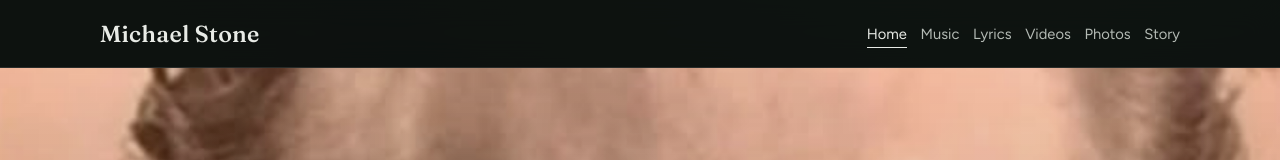
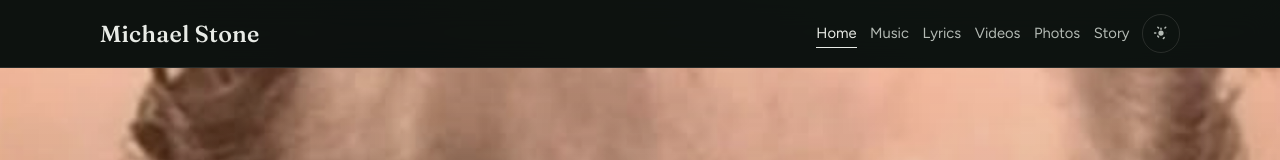
Before and after one commit to LeifChristian/michaelstone, a React (Vite) app: page / in a window 1280 px wide. Shown: the top 160 px of the page. Built offline with nearby package versions, Linux system fonts and the light colour scheme.

Commit message:
Add sun/moon theme toggle in header (dark default)
Co-authored-by: Cursor <cursoragent@cursor.com>

```diff
--- a/index.html
+++ b/index.html
@@ -16,8 +16,21 @@
     <meta property="og:type" content="website" />
     <meta property="og:url" content="https://michaelstonepoet.com" />
     <meta property="og:image" content="https://michaelstonepoet.com/images/hero.jpg" />
-    <meta name="theme-color" content="#e8ebe6" />
+    <meta name="theme-color" content="#121614" />
     <title>Michael Stone</title>
+    <script>
+      (function () {
+        try {
+          var t = localStorage.getItem('michaelstone:theme')
+          document.documentElement.setAttribute(
+            'data-theme',
+            t === 'light' || t === 'dark' ? t : 'dark',
+          )
+        } catch (e) {
+          document.documentElement.setAttribute('data-theme', 'dark')
+        }
+      })()
+    </script>
   </head>
   <body>
     <div id="root"></div>
--- a/src/components/Layout.tsx
+++ b/src/components/Layout.tsx
@@ -1,5 +1,6 @@
 import { NavLink, Outlet } from 'react-router-dom'
 import { site } from '../config/site'
+import { ThemeToggle } from './ThemeToggle'
 
 const links: { to: string; label: string; end?: boolean }[] = [
   { to: '/', label: 'Home', end: true },
@@ -21,6 +22,7 @@ export function Layout() {
         <NavLink to="/" className="brand" end>
           {site.name}
         </NavLink>
+        <div className="header-actions">
           <nav className="site-nav" aria-label="Primary">
             {links.map((link) => (
               <NavLink
@@ -35,6 +37,8 @@ export function Layout() {
               </NavLink>
             ))}
           </nav>
+          <ThemeToggle />
+        </div>
       </header>
 
       <main id="main" className="site-main">
--- /dev/null
+++ b/src/components/ThemeToggle.tsx
@@ -0,0 +1,64 @@
+import { useEffect, useState } from 'react'
+
+type Theme = 'dark' | 'light'
+
+const STORAGE_KEY = 'michaelstone:theme'
+
+function getInitialTheme(): Theme {
+  const stored = localStorage.getItem(STORAGE_KEY)
+  if (stored === 'light' || stored === 'dark') return stored
+  return 'dark'
+}
+
+function applyTheme(theme: Theme) {
+  document.documentElement.setAttribute('data-theme', theme)
+  const meta = document.querySelector('meta[name="theme-color"]')
+  if (meta) {
+    meta.setAttribute('content', theme === 'dark' ? '#121614' : '#e8ebe6')
+  }
+}
+
+export function ThemeToggle() {
+  const [theme, setTheme] = useState<Theme>(() => getInitialTheme())
+
+  useEffect(() => {
+    applyTheme(theme)
+    localStorage.setItem(STORAGE_KEY, theme)
+  }, [theme])
+
+  const next = theme === 'dark' ? 'light' : 'dark'
+
+  return (
+    <button
+      type="button"
+      className="theme-toggle"
+      onClick={() => setTheme(next)}
+      aria-label={theme === 'dark' ? 'Switch to light mode' : 'Switch to dark mode'}
+      title={theme === 'dark' ? 'Light mode' : 'Dark mode'}
+    >
+      {theme === 'dark' ? <SunIcon /> : <MoonIcon />}
+    </button>
+  )
+}
+
+function SunIcon() {
+  return (
+    <svg viewBox="0 0 24 24" width="18" height="18" aria-hidden="true">
+      <path
+        fill="currentColor"
+        d="M12 4.5a1 1 0 0 1 1 1V7a1 1 0 1 1-2 0V5.5a1 1 0 0 1 1-1Zm0 11a3.5 3.5 0 1 0 0-7 3.5 3.5 0 0 0 0 7Zm7.5-2.5a1 1 0 1 1 0-2H18a1 1 0 1 1 0 2h1.5ZM6 12a1 1 0 0 1-1 1H3.5a1 1 0 1 1 0-2H5a1 1 0 0 1 1 1Zm10.95 5.45a1 1 0 0 1 0 1.41l-1.06 1.06a1 1 0 1 1-1.41-1.41l1.06-1.06a1 1 0 0 1 1.41 0ZM9.52 6.08a1 1 0 0 1-1.41 0L7.05 5.02A1 1 0 0 1 8.46 3.6l1.06 1.07a1 1 0 0 1 0 1.41Zm0 11.84a1 1 0 0 1-1.41 0L7.05 16.86a1 1 0 1 1 1.41-1.41l1.06 1.06a1 1 0 0 1 0 1.41Zm8.43-11.84a1 1 0 0 1-1.41 0 1 1 0 0 1 0-1.41L17.6 3.6a1 1 0 1 1 1.41 1.42L17.95 6.08Z"
+      />
+    </svg>
+  )
+}
+
+function MoonIcon() {
+  return (
+    <svg viewBox="0 0 24 24" width="18" height="18" aria-hidden="true">
+      <path
+        fill="currentColor"
+        d="M14.6 3.1a1 1 0 0 1 1.17 1.3A7.5 7.5 0 1 0 19.6 14a1 1 0 0 1 1.3-1.17 9.5 9.5 0 1 1-6.3-9.73Z"
+      />
+    </svg>
+  )
+}
--- a/src/index.css
+++ b/src/index.css
@@ -1,6 +1,7 @@
 @import url('https://fonts.googleapis.com/css2?family=Fraunces:opsz,wght@9..144,400;9..144,550;9..144,650&family=Figtree:wght@400;500;600&display=swap');
 
-:root {
+:root,
+[data-theme='dark'] {
   color-scheme: dark;
   --bg: #121614;
   --bg-deep: #0c100e;
@@ -12,6 +13,11 @@
   --accent: #6fa894;
   --accent-soft: #8cbcab;
   --shadow: 0 24px 60px rgba(0, 0, 0, 0.45);
+  --header-bg: rgba(12, 16, 14, 0.82);
+  --body-glow-a: rgba(95, 120, 108, 0.12);
+  --body-glow-b: rgba(80, 90, 70, 0.1);
+  --body-top: #161b18;
+  --hover-fill: rgba(232, 235, 230, 0.08);
   --radius: 2px;
   --font-display: 'Fraunces', Georgia, 'Times New Roman', serif;
   --font-body: 'Figtree', 'Helvetica Neue', sans-serif;
@@ -23,6 +29,25 @@
   font-synthesis: none;
   text-rendering: optimizeLegibility;
   -webkit-font-smoothing: antialiased;
+}
+
+[data-theme='light'] {
+  color-scheme: light;
+  --bg: #e8ebe6;
+  --bg-deep: #d5dbd4;
+  --ink: #1c221f;
+  --ink-soft: #4a554f;
+  --ink-mute: #6d7871;
+  --line: rgba(28, 34, 31, 0.12);
+  --surface: rgba(250, 251, 248, 0.72);
+  --accent: #2f5d4f;
+  --accent-soft: #3f7463;
+  --shadow: 0 24px 60px rgba(28, 34, 31, 0.12);
+  --header-bg: rgba(232, 235, 230, 0.78);
+  --body-glow-a: rgba(95, 120, 108, 0.18);
+  --body-glow-b: rgba(180, 170, 140, 0.16);
+  --body-top: #eef1ec;
+  --hover-fill: rgba(28, 34, 31, 0.06);
 }
 
 *,
@@ -39,9 +64,9 @@ body {
   margin: 0;
   min-height: 100vh;
   background:
-    radial-gradient(1200px 700px at 80% -10%, rgba(95, 120, 108, 0.12), transparent 55%),
-    radial-gradient(900px 500px at 0% 20%, rgba(80, 90, 70, 0.1), transparent 50%),
-    linear-gradient(180deg, #161b18 0%, var(--bg) 40%, var(--bg-deep) 100%);
+    radial-gradient(1200px 700px at 80% -10%, var(--body-glow-a), transparent 55%),
+    radial-gradient(900px 500px at 0% 20%, var(--body-glow-b), transparent 50%),
+    linear-gradient(180deg, var(--body-top) 0%, var(--bg) 40%, var(--bg-deep) 100%);
   background-attachment: fixed;
 }
 
@@ -108,8 +133,32 @@ p {
   min-height: var(--header-h);
   padding: 0.85rem 1.25rem;
   backdrop-filter: blur(14px);
-  background: rgba(12, 16, 14, 0.82);
+  background: var(--header-bg);
   border-bottom: 1px solid var(--line);
+}
+
+.header-actions {
+  display: flex;
+  align-items: center;
+  gap: 0.75rem;
+}
+
+.theme-toggle {
+  flex-shrink: 0;
+  width: 2.4rem;
+  height: 2.4rem;
+  display: grid;
+  place-items: center;
+  border-radius: 999px;
+  border: 1px solid var(--line);
+  color: var(--ink-soft);
+  transition: color 200ms ease, background 200ms ease, border-color 200ms ease;
+}
+
+.theme-toggle:hover {
+  color: var(--ink);
+  background: rgba(127, 127, 127, 0.12);
+  border-color: var(--ink-mute);
 }
 
 .brand {
@@ -482,7 +531,7 @@ p {
 
 .player-skip:hover:not(:disabled) {
   color: var(--ink);
-  background: rgba(232, 235, 230, 0.08);
+  background: var(--hover-fill);
 }
 
 .player-skip:disabled {
@@ -499,14 +548,14 @@ p {
   font-size: 0.9rem;
   padding: 0.45rem 0.65rem;
   border: 1px solid var(--line);
-  background: rgba(232, 235, 230, 0.06);
+  background: var(--hover-fill);
   transition: color 200ms ease, border-color 200ms ease, background 200ms ease;
 }
 
 .player-download:hover,
 .track-download:hover {
   color: var(--ink);
-  border-color: rgba(232, 235, 230, 0.28);
+  border-color: var(--ink-mute);
 }
 
 .empty-state {
@@ -572,7 +621,7 @@ p {
 
 .track:hover,
 .track.is-active {
-  background: rgba(232, 235, 230, 0.06);
+  background: var(--hover-fill);
   border-color: var(--line);
 }
 
```
Lines whose indentation alone changed are shown as unchanged.
